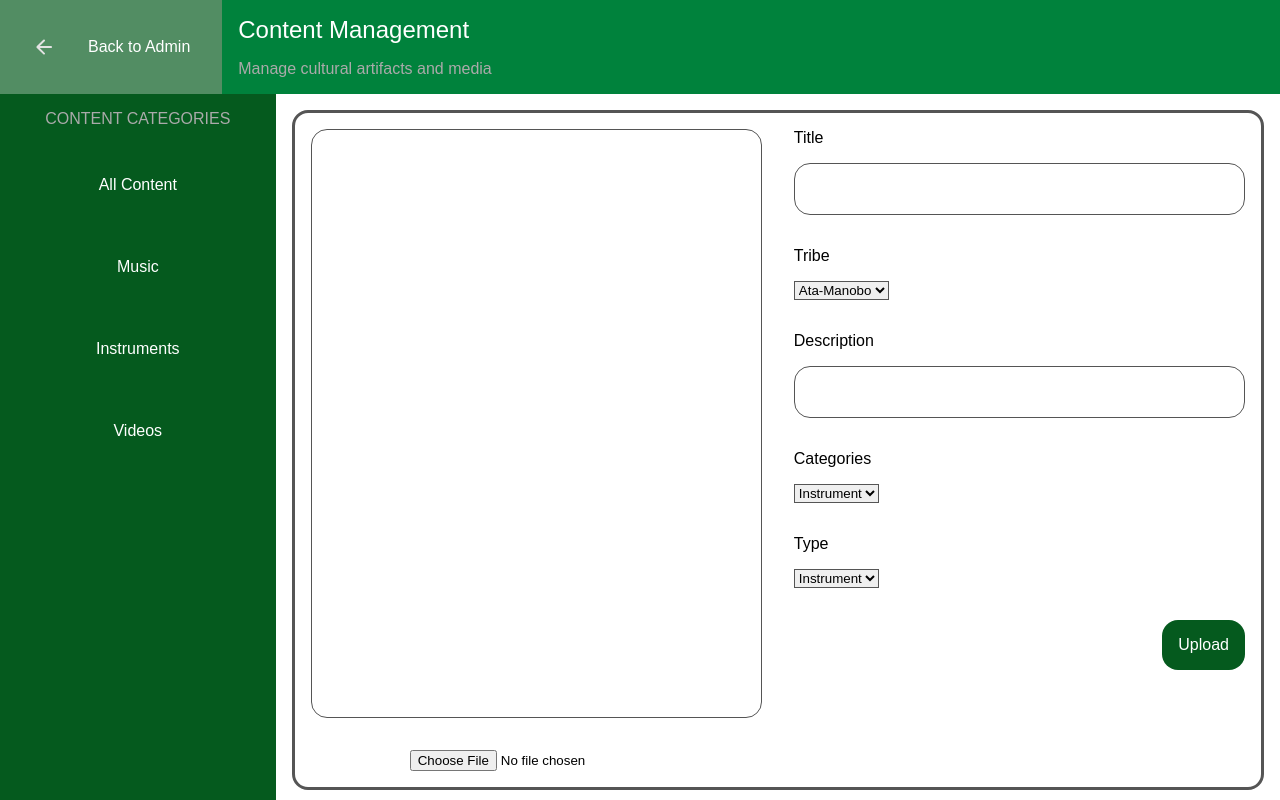
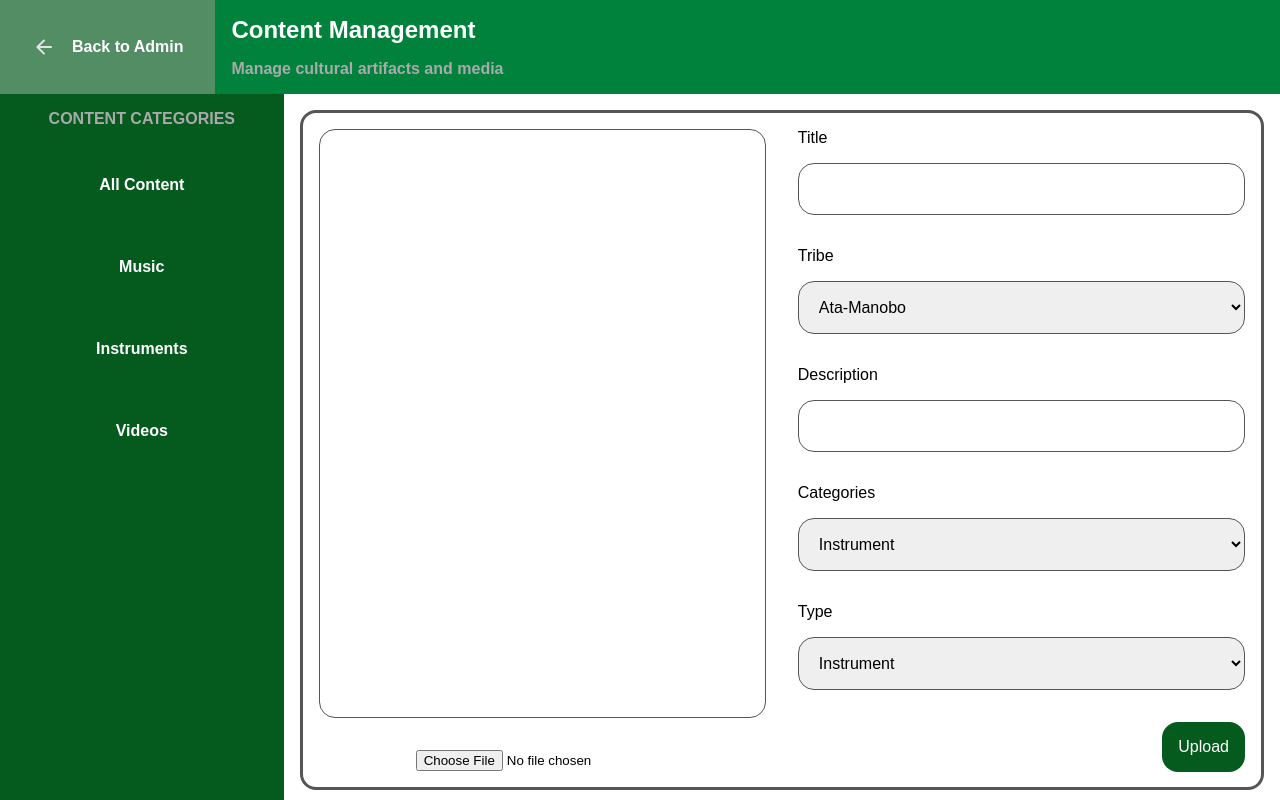
Before and after one commit to ionvop/huni-sa-tribu, a PHP site: page /content/new/index.php in a window 1280 px wide. Run offline with PHP 8.4, Linux system fonts and the light colour scheme.

Commit message:
Update style.css

```diff
--- a/style.css
+++ b/style.css
@@ -34,6 +34,15 @@ body {
 }
 
 .-input {
+    padding: 1rem;
+    width: 100%;
+    border: none;
+    border-radius: 1rem;
+    font-family: Arial, Helvetica, sans-serif;
+    font-size: 1rem;
+}
+
+.-select {
     padding: 1rem;
     width: 100%;
     border: none;
@@ -132,9 +141,16 @@ body {
         &:hover {
             background-color: var(--theme-green-light);
         }
+
+        & > .label {
+            padding-left: 0rem;
+            font-weight: bold;
+        }
     }
 
     & > .title {
+        font-weight: bold;
+
         & > .subtitle {
             padding-top: 0rem;
             color: #aaa;
@@ -145,6 +161,7 @@ body {
 .-navigation {
     background-color: var(--theme-green-dark);
     color: #fff;
+    font-weight: bold;
 
     & > .title {
         color: #aaa;
@@ -155,9 +172,7 @@ body {
         cursor: pointer;
 
         &:hover {
-            & > .box {
-                background-color: var(--theme-green-light);
-            }
+            background-color: #030;
         }
 
         & > .box {
```
